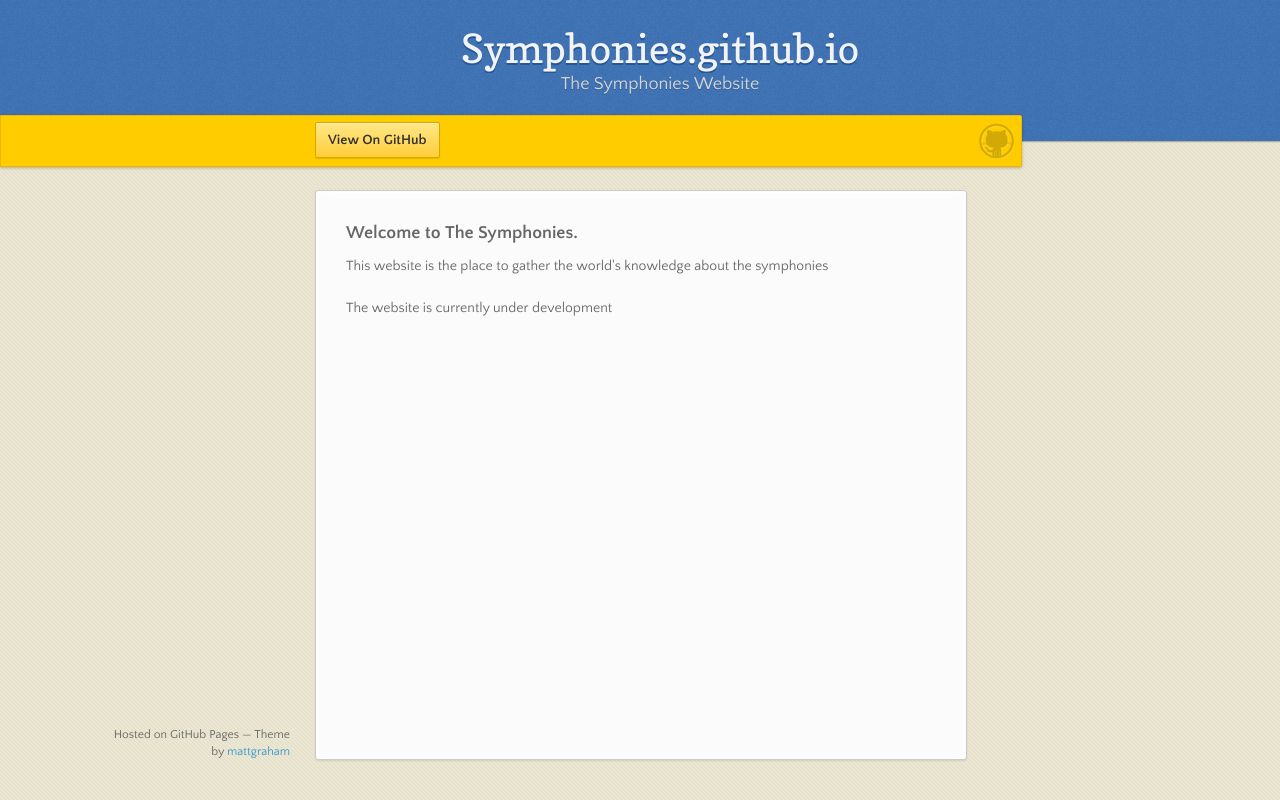
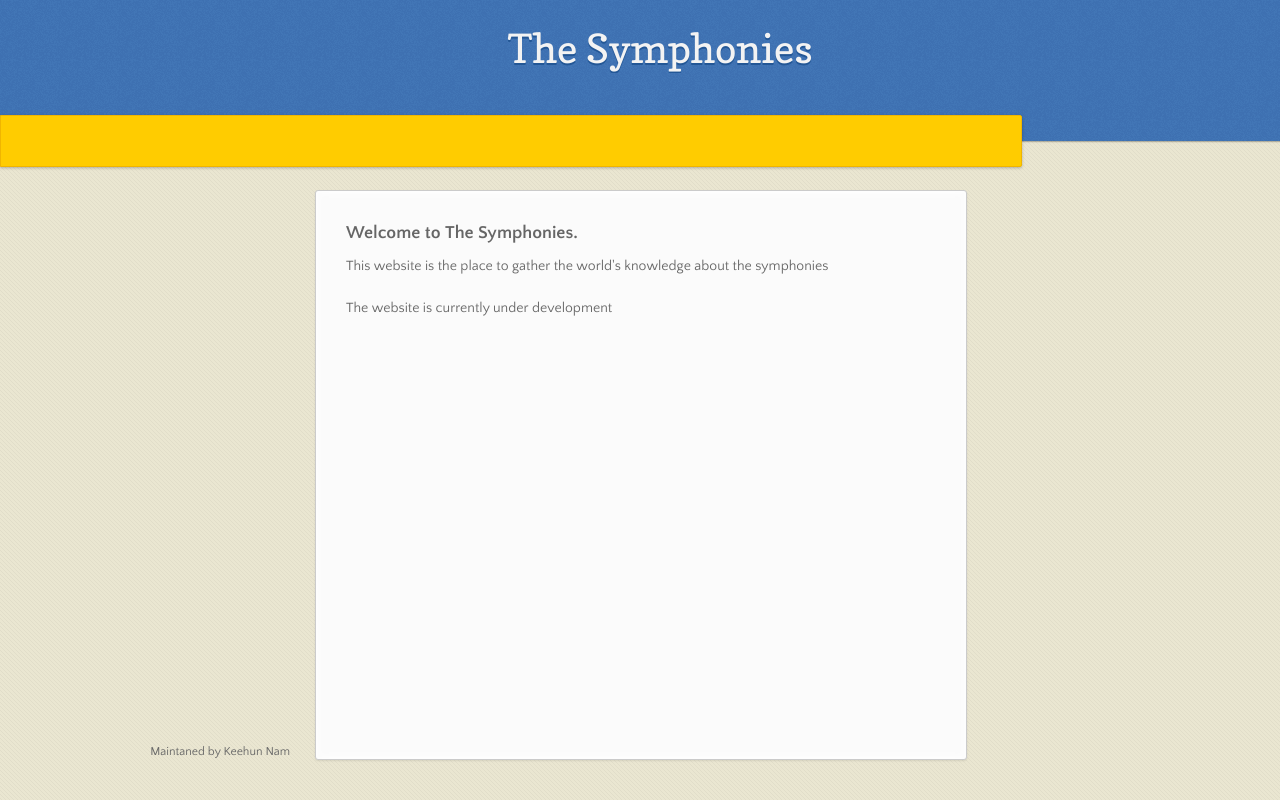
Before and after one commit to Symphonies/symphonies.github.io, a plain HTML site: page index.html in a window 1280 px wide. Drawn offline with nearby package versions, Linux system fonts and the light colour scheme.

Commit message:
Update index.html
Remove/Change header, banner, and footer

```diff
--- a/index.html
+++ b/index.html
@@ -17,14 +17,11 @@
   <body>
 
       <header>
-        <h1>Symphonies.github.io</h1>
-        <p>The Symphonies Website</p>
+        <h1>The Symphonies</h1>
       </header>
 
       <div id="banner">
-        <span id="logo"></span>
-
-        <a href="https://github.com/Symphonies" class="button fork"><strong>View On GitHub</strong></a>
+        <br /> &nbsp;
       </div><!-- end banner -->
 
     <div class="wrapper">
@@ -40,7 +37,7 @@
 <p>The website is currently under development</p>
       </section>
       <footer>
-        <p><small>Hosted on GitHub Pages &mdash; Theme by <a href="https://twitter.com/michigangraham">mattgraham</a></small></p>
+        <p><small>Maintaned by Keehun Nam</small></p>
       </footer>
     </div>
     <!--[if !IE]><script>fixScale(document);</script><![endif]-->
```
